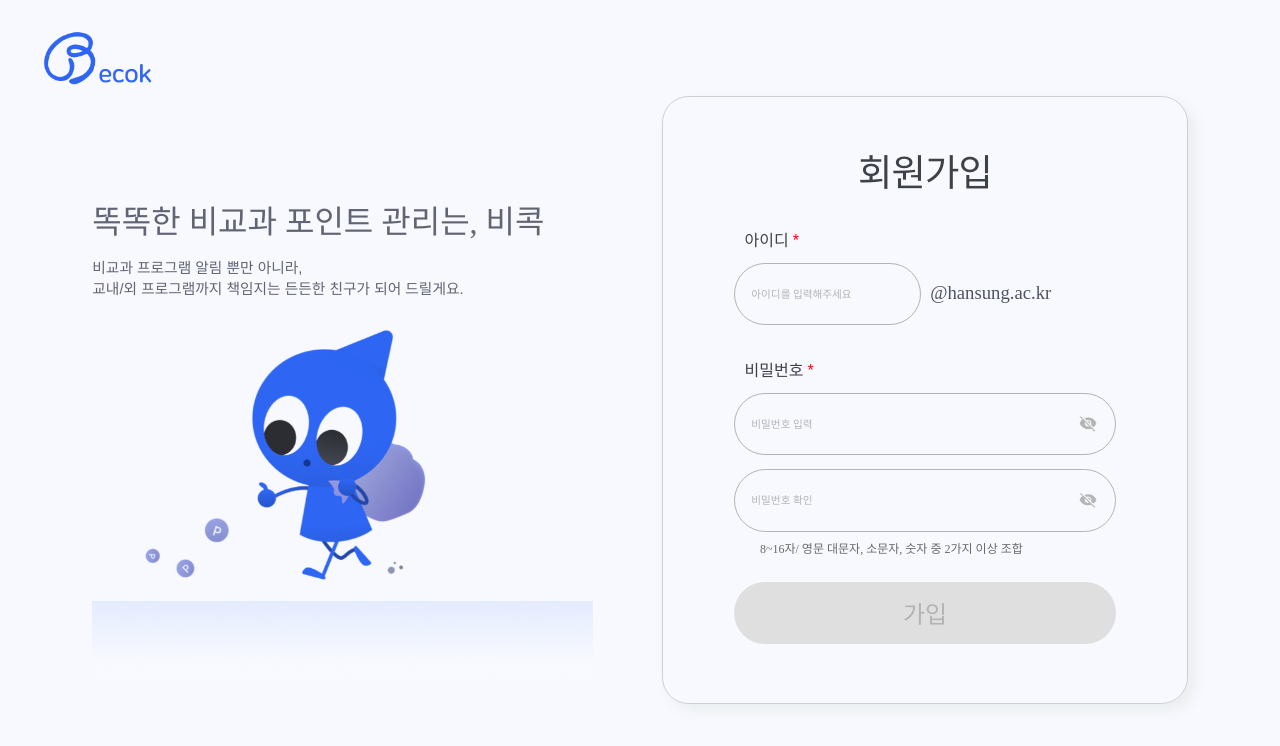
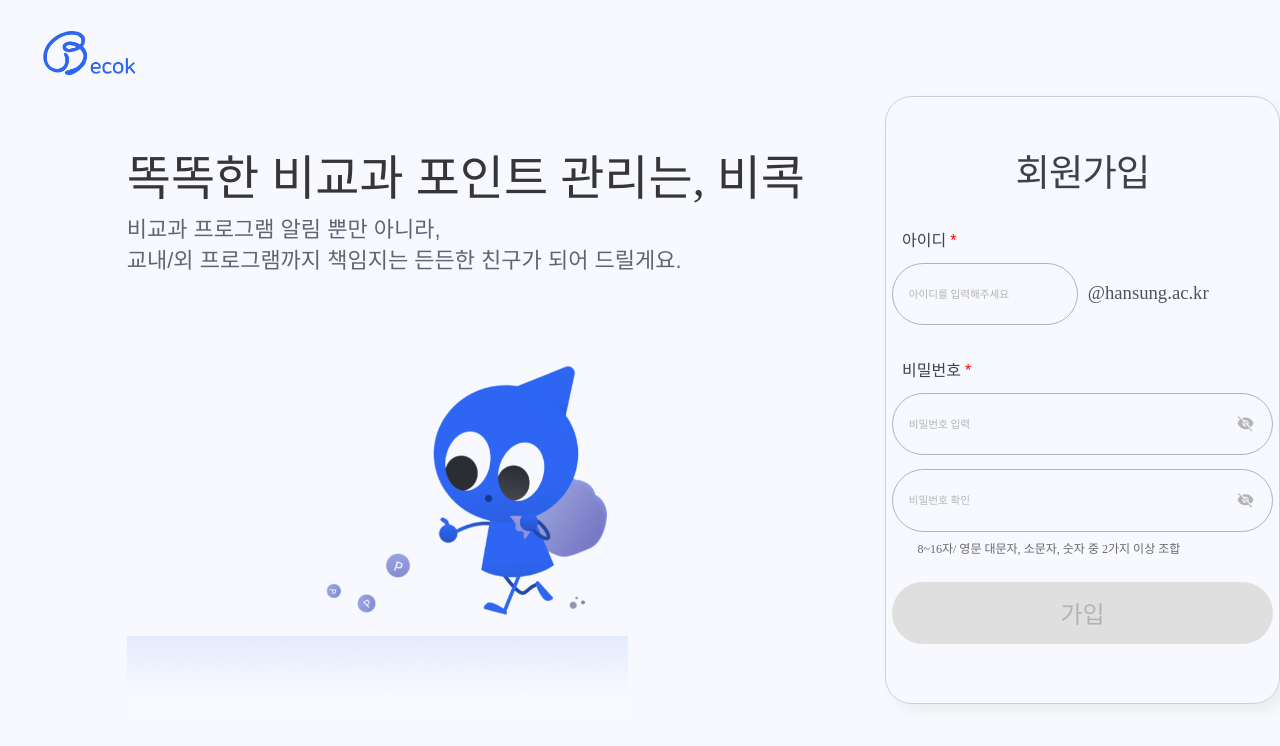
Before and after one commit to Becokk/FrontEnd, a React (Create React App) app in the folder becok/: page /signup in a window 1280 px wide. Shown: the top 746 px of the page. Built offline with nearby package versions, Linux system fonts and the light colour scheme.

Commit message:
fix: 간격 조정

```diff
--- a/becok/src/components/DetailedInput/DetailedStep.jsx
+++ b/becok/src/components/DetailedInput/DetailedStep.jsx
@@ -90,13 +90,7 @@ const DetailedStep = ({
 
 export default DetailedStep;
 
-const StepContainer = styled.div`
-  //   display: flex;
-  //   flex-direction: column;
-  //   align-items: center;
-  //   height: 100%;
-  //   position: relative;
-`;
+const StepContainer = styled.div``;
 
 const PaginationWrapper = styled.div`
   position: absolute;
@@ -130,7 +124,7 @@ const NextButton = styled.button`
   position: absolute;
   right: 5%;
   bottom: 15%;
-  width: ${(props) => (props.step === 6 ? "15.3vw" : "5.2vw")};
+  width: ${(props) => (props.step === 6 ? "15vw" : "5.2vw")};
   height: 5.2vw;
   border-radius: 5.2vw;
   background-color: #dfdfdf;
--- a/becok/src/components/DetailedInput/Step1.jsx
+++ b/becok/src/components/DetailedInput/Step1.jsx
@@ -24,8 +24,8 @@ const StyledIntroText = styled.p`
   line-height: 150%;
   letter-spacing: -2.5%;
   color: #626474;
-  padding-left: 11.73vw;
-  padding-top: 9.26vh;
+  padding-left: 11.67vw;
+  padding-top: 8.7vh;
 `;
 
 const StyledMainText = styled.p`
@@ -34,16 +34,16 @@ const StyledMainText = styled.p`
   line-height: 150%;
   letter-spacing: -2.5%;
   color: #363636;
-  padding-left: 11.73vw;
+  padding-left: 11.67vw;
   padding-bottom: 9vh;
 `;
 
 export default Step1;
 
 const StyledImage = styled.img`
-  width: 50vw;
+  width: 59.35vw
   height: auto;
-  margin-left: 11.73vw;
+  padding-left: 11.67vw;
   opacity: 0;
   transform: translateY(20px);
   animation: fadeSoftRise 1s cubic-bezier(0.25, 0.46, 0.45, 0.94) forwards;
--- a/becok/src/components/DetailedInput/Step2.jsx
+++ b/becok/src/components/DetailedInput/Step2.jsx
@@ -7,10 +7,12 @@ const Step2 = ({ onValidityChange }) => {
 
   React.useEffect(() => {
     const isValid = /^[1-4]$/.test(grade) && /^[1-2]$/.test(semester);
-    if (typeof onValidityChange === "function") {
-      onValidityChange(isValid);
-    }
-  }, [grade, semester, onValidityChange]);
+    setTimeout(() => {
+      if (typeof onValidityChange === "function") {
+        onValidityChange(isValid);
+      }
+    }, 0);
+  }, [grade, semester]);
 
   return (
     <>
--- a/becok/src/components/DetailedInput/Step3.jsx
+++ b/becok/src/components/DetailedInput/Step3.jsx
@@ -10,8 +10,10 @@ const Step3 = ({ onValidityChange }) => {
   };
 
   useEffect(() => {
-    onValidityChange && onValidityChange(point !== "");
-  }, [point, onValidityChange]);
+    if (typeof onValidityChange === "function") {
+      onValidityChange(point !== "");
+    }
+  }, [point]);
 
   return (
     <Container>
--- a/becok/src/components/DetailedInput/Step4Modal.jsx
+++ b/becok/src/components/DetailedInput/Step4Modal.jsx
@@ -3,8 +3,14 @@ import styled from "styled-components";
 import cancelIcon from "../../assets/cancel.png";
 
 const Step4Modal = ({ onClose }) => {
+  const handleOverlayClick = (e) => {
+    // e.target이 ModalContent가 아닌 경우에만 onClose 호출
+    if (e.target.id === "overlay") {
+      onClose();
+    }
+  };
   return (
-    <Overlay>
+    <Overlay id="overlay" onClick={handleOverlayClick}>
       <ModalContent>
         <ModalTitle>
           참여한 비교과 프로그램,
--- a/becok/src/components/DetailedInput/Step6.jsx
+++ b/becok/src/components/DetailedInput/Step6.jsx
@@ -52,7 +52,7 @@ const Title = styled.h2`
   line-height: 150%;
   letter-spacing: -2.5%;
   text-align: center;
-  margin-top: 18vh;
+  margin-top: 14vh;
 `;
 
 const OptionContainer = styled.div`
--- a/becok/src/components/Homepage/HomeHeader.jsx
+++ b/becok/src/components/Homepage/HomeHeader.jsx
@@ -77,7 +77,7 @@ const HeaderContainer = styled.div`
   flex-direction: column;
   align-items: center;
   justify-content: center;
-  margin-top: 22.22vh;
+  padding-top: 22.22vh; /* 240px / 1080 */
   width: 100%;
 `;
 
--- a/becok/src/components/SignupPage/SignupLeftSection.jsx
+++ b/becok/src/components/SignupPage/SignupLeftSection.jsx
@@ -25,21 +25,18 @@ const LeftSection = styled.div`
   display: flex;
   flex-direction: column;
   align-items: flex-start;
-  width: 30vw;
-  padding: 10vh 0 0 0vw;
+  padding-left: 9.9vw;
 `;
 
 const Title = styled.h2`
-  font-family: Pretendard;
   font-weight: 500;
-  font-size: 2.5vw;
+  font-size: 3rem;
   line-height: 150%;
   letter-spacing: -2.5%;
-  color: #626474;
+  color: #363636;
   text-align: left;
-  margin-top: 0;
-  margin-bottom: 1.5vh;
   white-space: nowrap;
+  margin-top: 60px;
   width: 100%;
   opacity: 0;
   animation: fadeSlideUp 0.6s ease-out forwards;
@@ -53,14 +50,13 @@ const Title = styled.h2`
 const Subtitle = styled.p`
   font-family: "Pretendard", sans-serif;
   font-weight: 500;
-  font-size: 1.15vw; /* approximately 22px / 1920 */
+  font-size: 1.375rem; /* approximately 22px / 1920 */
   line-height: 140%;
   letter-spacing: -2.5%;
   color: #626474;
   vertical-align: middle;
   text-align: left;
-  margin-top: 0;
-  margin-bottom: 3vh;
+  margin-bottom: 10.28vh;
   opacity: 0;
   animation: fadeSlideUp 0.8s ease-out forwards;
   animation-delay: 0.2s;
@@ -72,7 +68,6 @@ const Subtitle = styled.p`
 
 const Character = styled.img`
   width: 22vw;
-  max-width: 340px;
   align-self: center;
   margin-top: auto;
   animation: float 3s ease-in-out infinite;
--- a/becok/src/pages/Signup.jsx
+++ b/becok/src/pages/Signup.jsx
@@ -23,14 +23,13 @@ const Logo = styled.img`
   top: 3vh;
   left: 3vw;
   width: 8vw;
-  min-width: 120px;
 `;
 
 const SignupContainer = styled.div`
   display: flex;
   justify-content: center;
   align-items: center;
-  gap: 186px;
+  gap: 80px;
   width: 100%;
   height: 100%;
 `;
```
